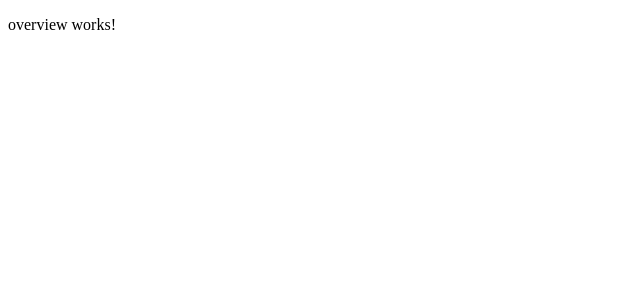
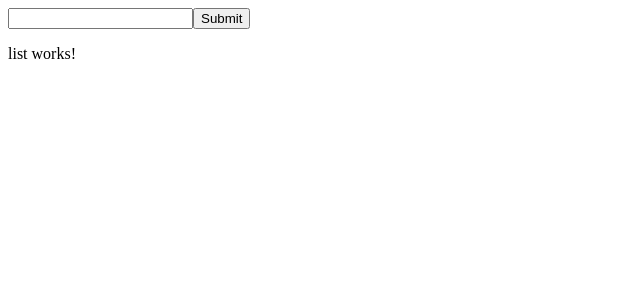
Before and after one commit to DeepaSekhar/phantom-tech-test, an Angular app: page /overview in a window 1280 px wide. Shown: the top 300 px of the page, without its empty margins (0-640 px from the left). Built offline with nearby package versions, Linux system fonts and the light colour scheme.

Commit message:
url validation

```diff
--- a/src/app/app.module.ts
+++ b/src/app/app.module.ts
@@ -9,9 +9,9 @@ import { ResultComponent } from './result/result.component';
 
 const appRoutes: Routes = [
   { path: 'overview', component: OverviewComponent },
-  { path: 'list', component: ListComponent },
   { path: 'result', component: ResultComponent },
-  { path: 'form', component: FormComponent },
+  { path: '', redirectTo: '/overview', pathMatch: 'full' },
+  { path: '**', redirectTo: 'overview' },
 ];
 @NgModule({
   declarations: [
--- a/src/app/form/form.component.html
+++ b/src/app/form/form.component.html
@@ -1,4 +1,7 @@
 <form>
-  <input />
-  <button>Submit</button>
+  <!-- basic url validation  -->
+  <input #url type="url" required />
+  <button (click)="isValidHttpUrl(url.value); $event.preventDefault()">
+    Submit
+  </button>
 </form>
--- a/src/app/form/form.component.ts
+++ b/src/app/form/form.component.ts
@@ -3,13 +3,23 @@ import { Component, OnInit } from '@angular/core';
 @Component({
   selector: 'app-form',
   templateUrl: './form.component.html',
-  styleUrls: ['./form.component.scss']
+  styleUrls: ['./form.component.scss'],
 })
 export class FormComponent implements OnInit {
+  constructor() {}
 
-  constructor() { }
+  ngOnInit(): void {}
 
-  ngOnInit(): void {
+  isValidHttpUrl(string: string): boolean {
+    let url: URL;
+
+    try {
+      url = new URL(string);
+    } catch (_) {
+      return false;
+    }
+    return url.protocol === 'http:' || url.protocol === 'https:';
   }
-
+  //  limitation for the validation
+  // -> It wont accept www.
 }
--- a/src/app/overview/overview.component.html
+++ b/src/app/overview/overview.component.html
@@ -1 +1,2 @@
-<p>overview works!</p>
+<app-form></app-form>
+<app-list></app-list>
```
